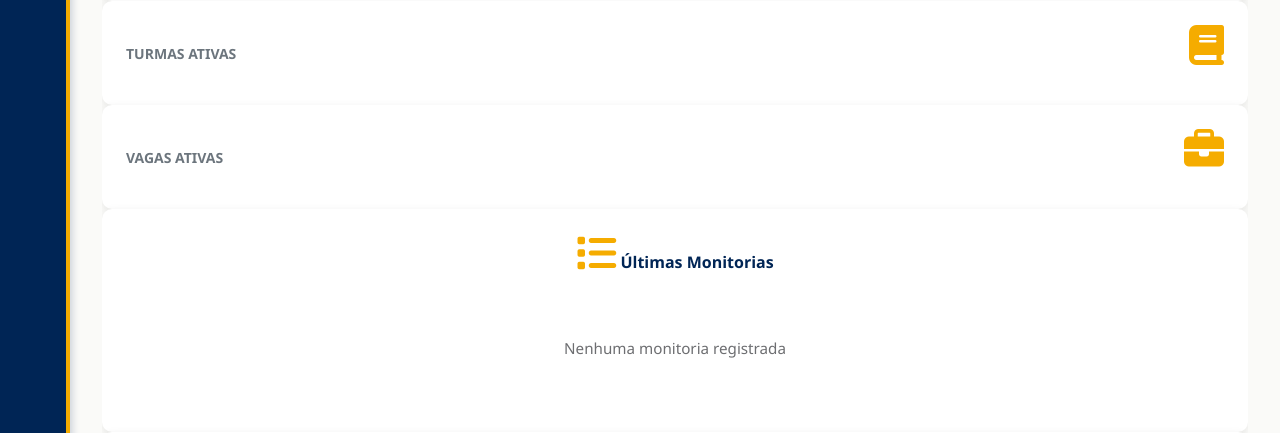
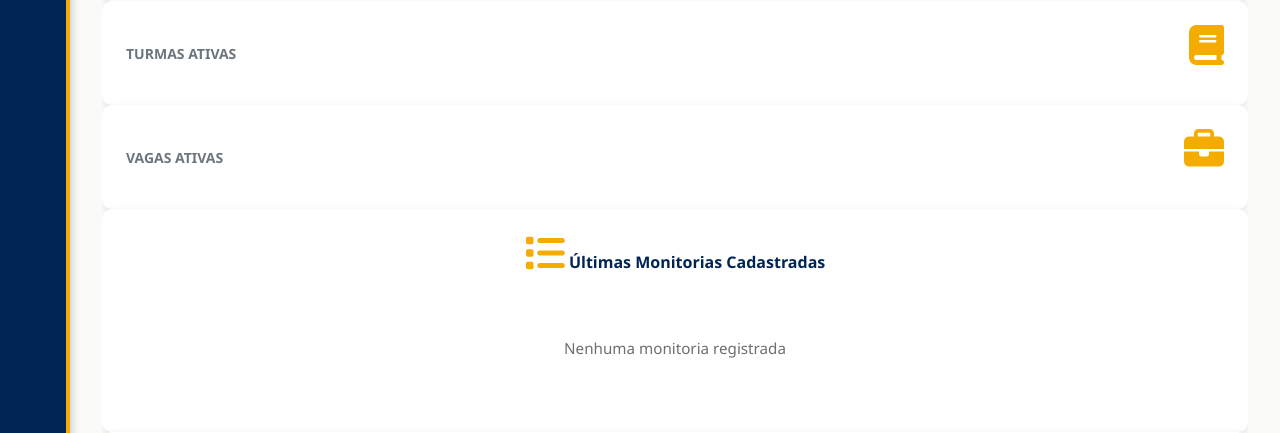
Before and after one commit to Projetos-de-Extensao/PBE_25.2_8001_IV, a Django app: template meuprojeto/plataforma_Casa/templates/dashboard.html in a window 1280 px wide. Shown: the part 394-827 px from the top of the page. Run offline with Django 5.2, Linux system fonts and the light colour scheme; the template is opened without the code that fills it, so the values that code supplies are empty.

Commit message:
fix: Corrigir erro TemplateSyntaxError no dashboard.html
- Havia caracteres de controle invisíveis na linha do título 'Últimas Monitorias'
- Isso causava o erro 'Unexpected end of expression in if tag' na linha 663
- Reescrito a linha do título para limpar caracteres problemáticos
- Modificado para 'Últimas Monitorias Cadastradas' para forçar refresh do cache

```diff
--- a/meuprojeto/plataforma_Casa/templates/dashboard.html
+++ b/meuprojeto/plataforma_Casa/templates/dashboard.html
@@ -663,7 +663,7 @@
         - monitoria.ativo (boolean: campo para status ativo/inativo)
     -->
     <div class="dashboard-card">
-        <div class="card-title"><i class="fas fa-list"></i> Últimas Monitorias</div>
+        <div class="card-title"><i class="fas fa-list"></i> Últimas Monitorias Cadastradas</div>
         {% if ultimas_monitorias %}
         <div class="table-responsive">
             <table class="table table-custom table-hover">
```
